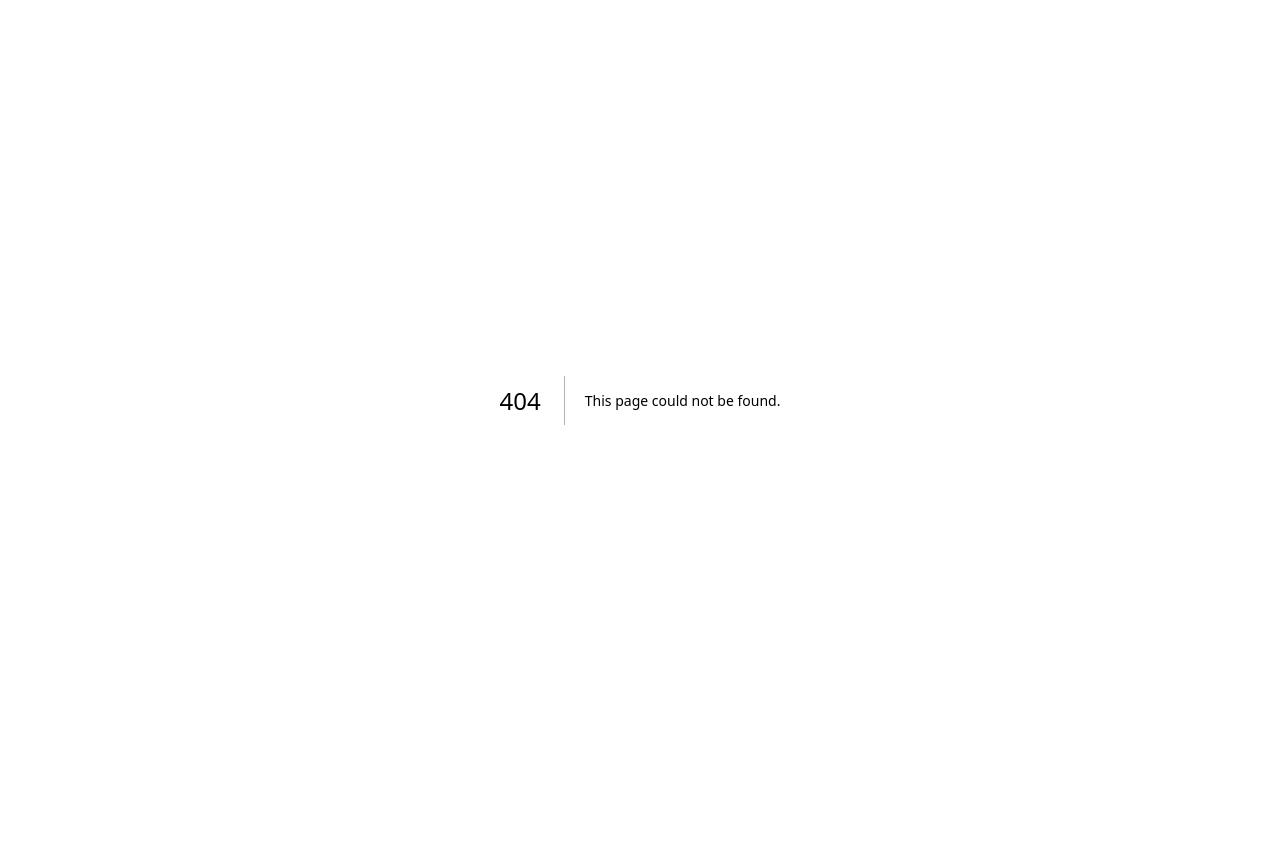
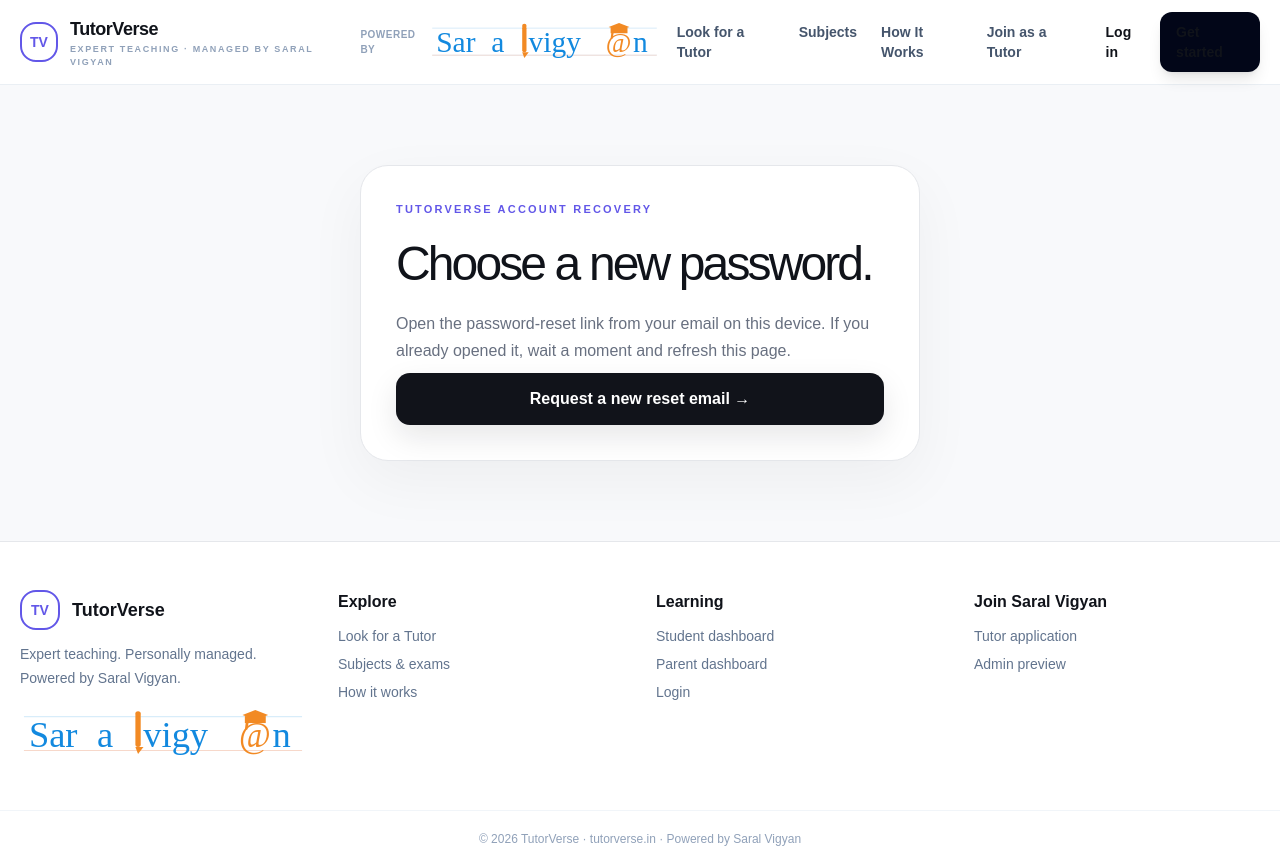
Before and after one commit to randomsoul/TutorVerse, a Next.js app: page /update-password in a window 1280 px wide. Before the commit this address had no page. Before the commit the page ends 800 px from the top, so only its background shows below. Built offline with nearby package versions, Linux system fonts and the light colour scheme; no server answers.

Commit message:
Add password update page

```diff
--- /dev/null
+++ b/app/update-password/page.tsx
@@ -0,0 +1,64 @@
+'use client'
+
+import { useEffect, useState } from 'react'
+import Link from 'next/link'
+import { Header, Footer } from '../components/site'
+import { supabase } from '../../lib/supabase'
+
+export default function UpdatePasswordPage() {
+  const [password, setPassword] = useState('')
+  const [confirmPassword, setConfirmPassword] = useState('')
+  const [ready, setReady] = useState(false)
+  const [busy, setBusy] = useState(false)
+  const [message, setMessage] = useState('')
+  const [error, setError] = useState('')
+
+  useEffect(() => {
+    let active = true
+
+    const checkSession = async () => {
+      const { data } = await supabase.auth.getSession()
+      if (active && data.session) setReady(true)
+    }
+
+    checkSession()
+
+    const { data: listener } = supabase.auth.onAuthStateChange((event, session) => {
+      if (!active) return
+      if (event === 'PASSWORD_RECOVERY' && session) setReady(true)
+    })
+
+    return () => {
+      active = false
+      listener.subscription.unsubscribe()
+    }
+  }, [])
+
+  async function submit(e: React.FormEvent) {
+    e.preventDefault()
+    setError('')
+    setMessage('')
+    if (password.length < 8) {
+      setError('Please use a password of at least 8 characters.')
+      return
+    }
+    if (password !== confirmPassword) {
+      setError('The two passwords do not match.')
+      return
+    }
+
+    setBusy(true)
+    try {
+      const { error: updateError } = await supabase.auth.updateUser({ password })
+      if (updateError) throw updateError
+      setMessage('Your password has been changed. You can now log in with the new password.')
+      await supabase.auth.signOut()
+    } catch (err) {
+      setError(err instanceof Error ? err.message : 'Unable to change your password. Please request a new reset email.')
+    } finally {
+      setBusy(false)
+    }
+  }
+
+  return <><Header/><style>{`header a > span:first-child{background:#fff!important;color:#6257e8!important}`}</style><main className="auth"><div className="auth-card"><div className="eyebrow">TutorVerse account recovery</div><h1>Choose a new password.</h1>{message ? <><p className="rounded-xl bg-green-50 p-3 text-sm font-semibold text-green-700">{message}</p><Link href="/login" className="btn primary full">Go to login →</Link></> : !ready ? <><p>Open the password-reset link from your email on this device. If you already opened it, wait a moment and refresh this page.</p>{error&&<p className="rounded-xl bg-red-50 p-3 text-sm font-semibold text-red-700">{error}</p>}<Link href="/forgot-password" className="btn primary full">Request a new reset email →</Link></> : <form onSubmit={submit}><p>Set a new password for your TutorVerse account.</p><label>New password<input type="password" value={password} onChange={e=>setPassword(e.target.value)} minLength={8} required/></label><label>Confirm new password<input type="password" value={confirmPassword} onChange={e=>setConfirmPassword(e.target.value)} minLength={8} required/></label>{error&&<p className="rounded-xl bg-red-50 p-3 text-sm font-semibold text-red-700">{error}</p>}<button className="btn primary full" disabled={busy}>{busy ? 'Saving…' : 'Set new password →'}</button></form>}</div></main><Footer/></>
+}
```
